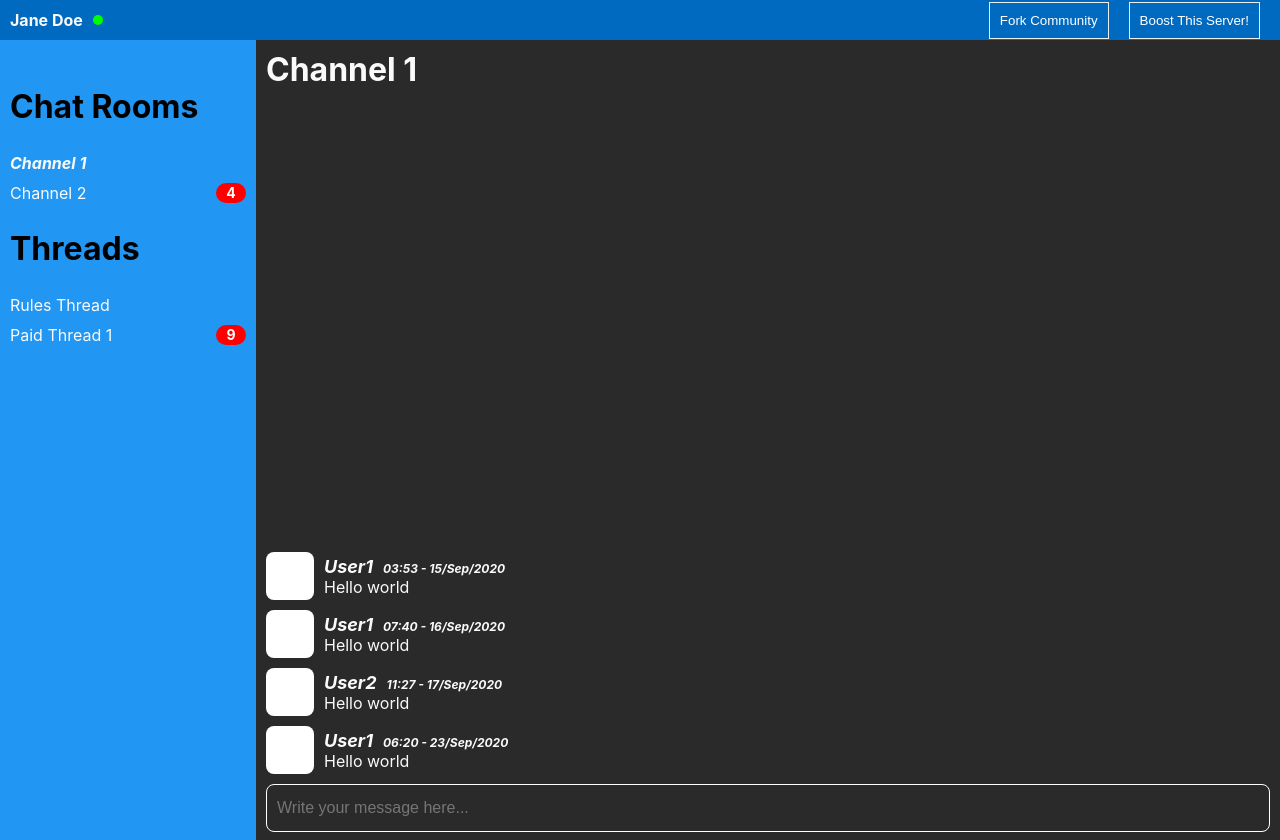
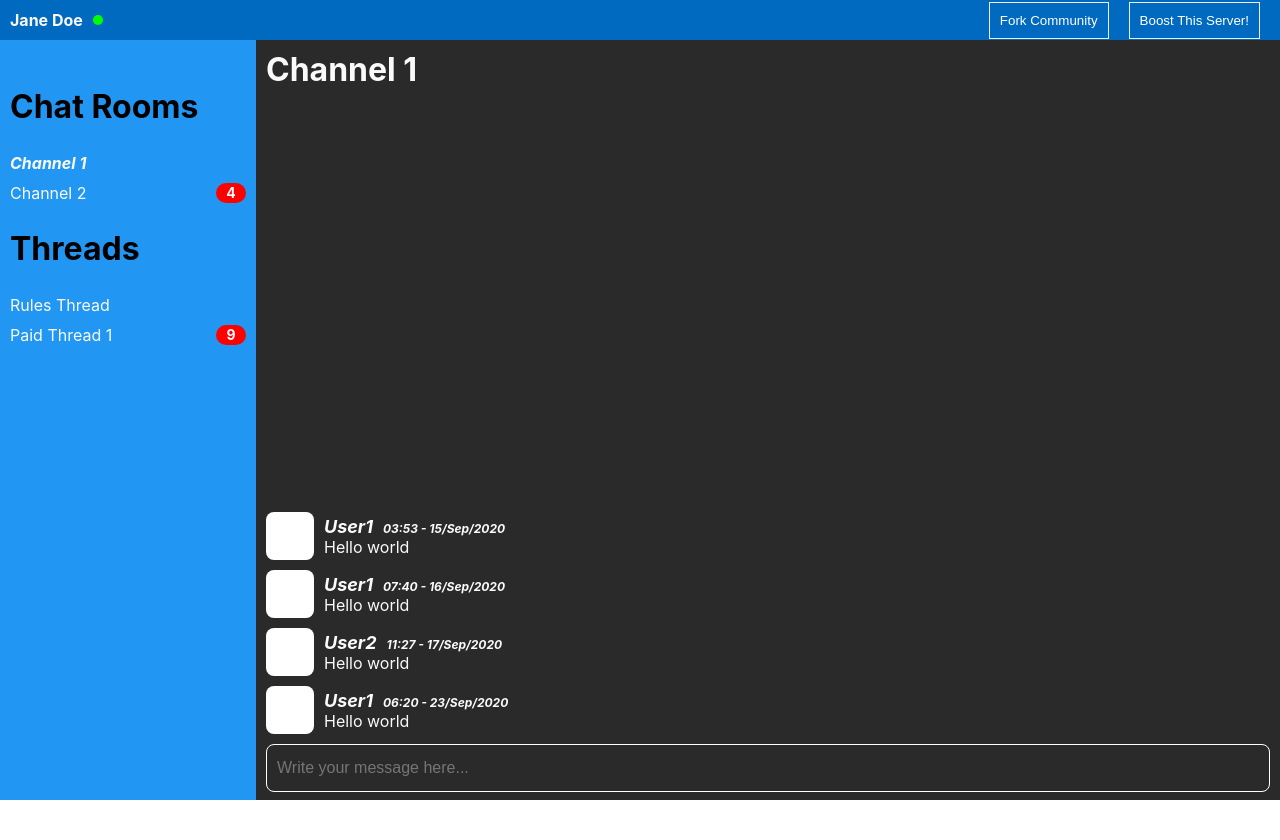
Before and after one commit to SpacesTemp/spaces-interface, a React (Create React App) app: page /channel/1 in a window 1280 px wide. After the commit the page ends 800 px from the top, so only its background shows below. Built offline with nearby package versions, Linux system fonts and the light colour scheme.

Commit message:
Fix top bar to top

```diff
--- a/src/components/Channel.tsx
+++ b/src/components/Channel.tsx
@@ -8,7 +8,7 @@ const Main = styled.div`
   padding: 10px;
   background-color: ${({ theme }) => theme.colors.black};
   flex: 1;
-  height: 100%;
+  height: calc(100% - 40px);
 
   & > h1 {
     color: ${({ theme }) => theme.colors.primaryTextColor};
--- a/src/components/Sidebar.tsx
+++ b/src/components/Sidebar.tsx
@@ -3,7 +3,7 @@ import styled from "styled-components";
 import { Link, useLocation } from "react-router-dom";
 
 const Main = styled.div`
-  height: 100%;
+  height: calc(100% - 40px);
   width: 20%;
   background-color: ${({ theme }) => theme.colors.primaryColor};
 `;
```
